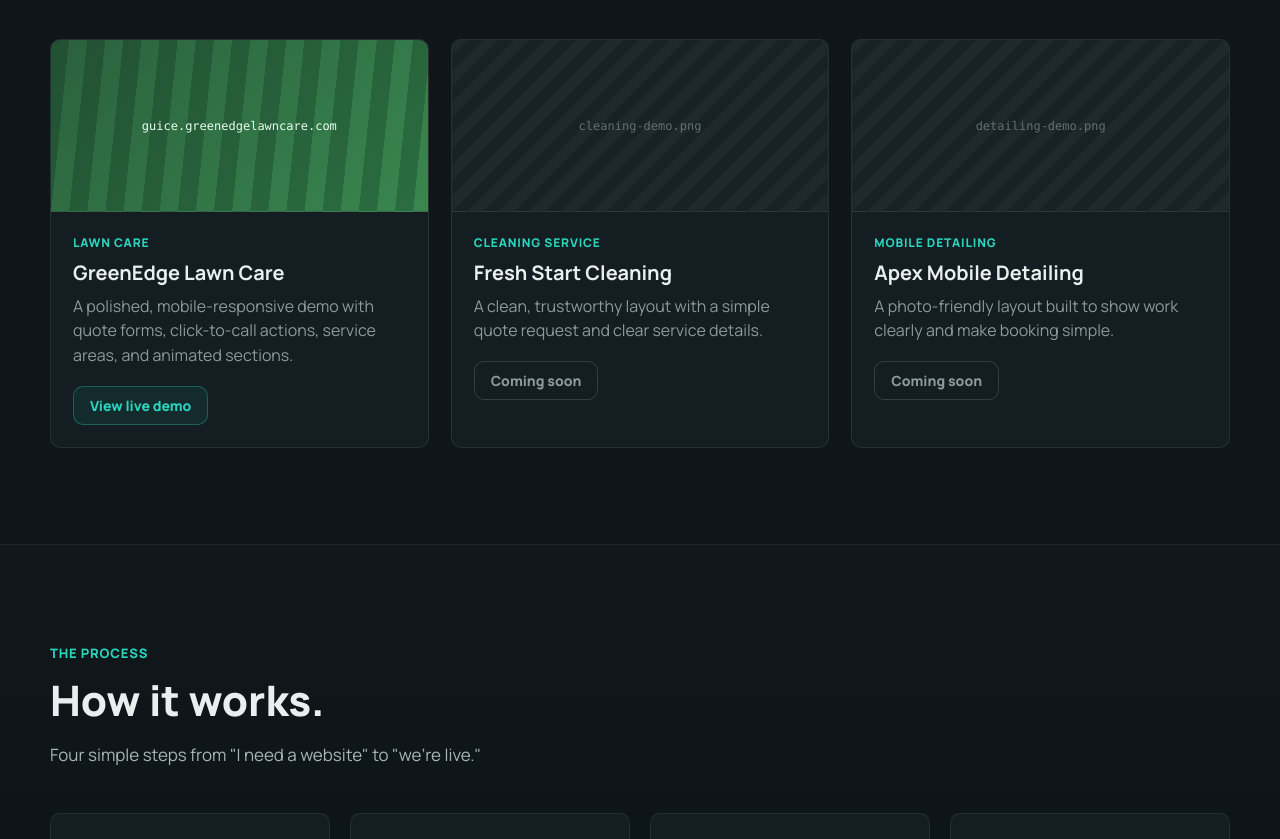
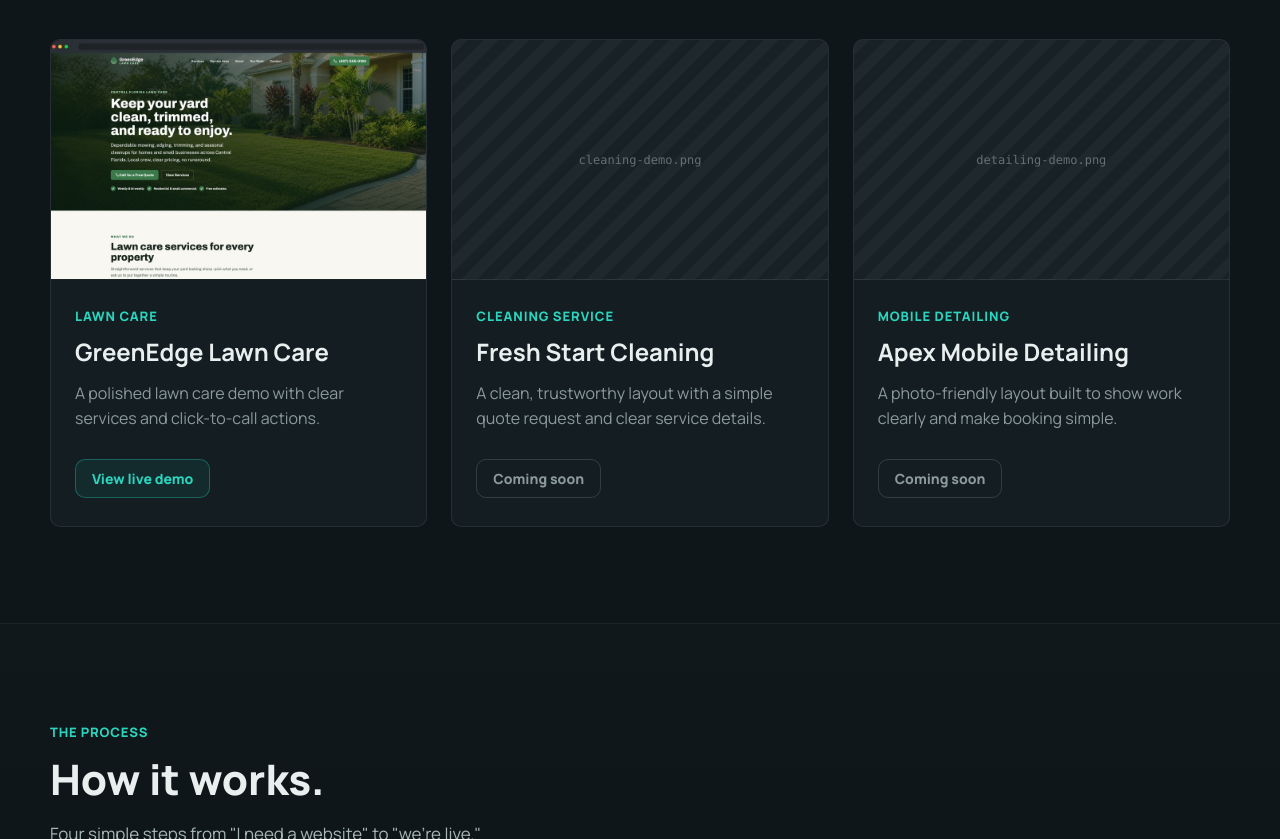
Before and after one commit to tylerguice/guice-web-design, a website: page index.html in a window 1280 px wide. Shown: the part 3885-4724 px from the top of the page. Drawn offline with nearby package versions, Linux system fonts and the light colour scheme.

Commit message:
Add GreenEdge thumbnail to sample sites section

```diff
--- a/index.html
+++ b/index.html
@@ -358,14 +358,24 @@
           </div>
 
           <div class="example-grid">
-            <a class="example-card example-card-link" href="greenedge-lawn-care.html">
-              <div class="placeholder placeholder-lawn">guice.greenedgelawncare.com</div>
+            <a
+              class="example-card example-card-link"
+              href="greenedge-lawn-care.html"
+            >
+              <div class="example-media">
+                <img
+                  class="example-thumb"
+                  src="assets/greenedge-lawn-care-card-browser-web.jpg"
+                  alt="GreenEdge Lawn Care demo website preview"
+                  loading="lazy"
+                />
+              </div>
               <div>
                 <p class="card-kicker">Lawn Care</p>
                 <h3>GreenEdge Lawn Care</h3>
                 <p>
-                  A polished, mobile-responsive demo with quote forms,
-                  click-to-call actions, service areas, and animated sections.
+                  A polished lawn care demo with clear services and
+                  click-to-call actions.
                 </p>
                 <span class="tag tag-live">View live demo</span>
               </div>
--- a/styles.css
+++ b/styles.css
@@ -869,14 +869,18 @@
 
 .example-grid {
   display: grid;
-  grid-template-columns: repeat(auto-fit, minmax(280px, 1fr));
-  gap: 22px;
+  grid-template-columns: repeat(3, minmax(0, 1fr));
+  gap: 24px;
+  align-items: stretch;
 }
 
 .example-card {
   overflow: hidden;
   color: inherit;
   text-decoration: none;
+  display: flex;
+  flex-direction: column;
+  min-height: 0;
   transition:
     transform 160ms ease,
     border-color 160ms ease;
@@ -888,11 +892,14 @@
 }
 
 .example-card > div:last-child {
-  padding: 22px;
+  flex: 1;
+  display: flex;
+  flex-direction: column;
+  padding: 26px 24px 28px;
 }
 
 .placeholder {
-  height: 172px;
+  height: 240px;
   display: grid;
   place-items: center;
   border-bottom: 1px solid rgba(255, 255, 255, 0.07);
@@ -902,20 +909,38 @@
   font-size: 12px;
 }
 
-.placeholder-lawn {
-  background:
-    linear-gradient(135deg, rgba(14, 22, 25, 0.42), rgba(14, 22, 25, 0.12)),
-    repeating-linear-gradient(96deg, #2f7a45 0 18px, #3f9657 18px 36px);
-  color: #eaffef;
+.example-media {
+  overflow: hidden;
+  height: 240px;
+  border-bottom: 1px solid rgba(255, 255, 255, 0.07);
+  background: #0b1215;
+}
+
+.example-thumb {
+  width: 100%;
+  height: 100%;
+  object-fit: cover;
+  object-position: top center;
+  transition: transform 220ms ease;
+}
+
+.example-card:hover .example-thumb {
+  transform: scale(1.025);
 }
 
 .example-card .card-kicker {
-  margin-bottom: 8px;
+  margin-bottom: 12px;
   color: var(--accent);
+  font-size: 13px;
 }
 
 .example-card h3 {
-  font-size: 20px;
+  margin-bottom: 14px;
+  font-size: 24px;
+}
+
+.example-card p:not(.card-kicker) {
+  margin-bottom: 28px;
 }
 
 .tag {
@@ -933,6 +958,17 @@
   border-color: rgba(var(--accent-rgb), 0.32);
   background: rgba(var(--accent-rgb), 0.08);
   color: var(--accent);
+}
+
+.example-card .tag {
+  margin-top: auto;
+  align-self: flex-start;
+}
+
+@media (max-width: 980px) {
+  .example-grid {
+    grid-template-columns: repeat(2, minmax(0, 1fr));
+  }
 }
 
 .process-grid {
@@ -1184,6 +1220,11 @@
     grid-template-columns: 1fr;
   }
 
+  .placeholder,
+  .example-media {
+    height: 220px;
+  }
+
   .price-card,
   .addon-card,
   .contact-form {
```
Also changed, not shown: assets/greenedge-lawn-care-card-browser-web.jpg (added).
